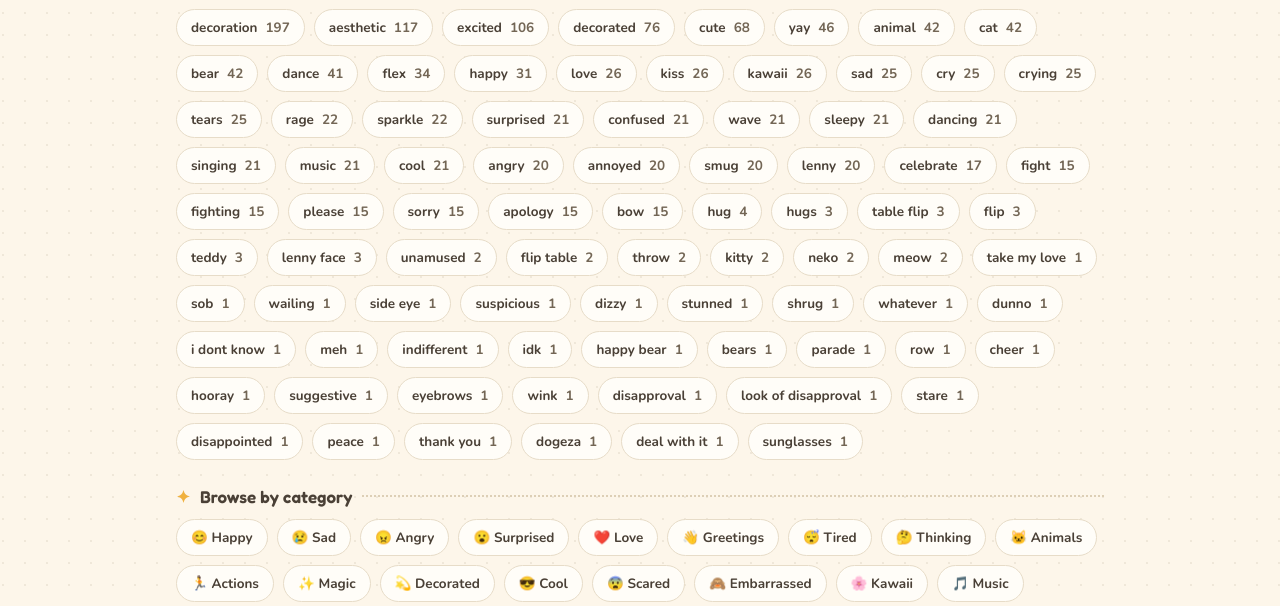
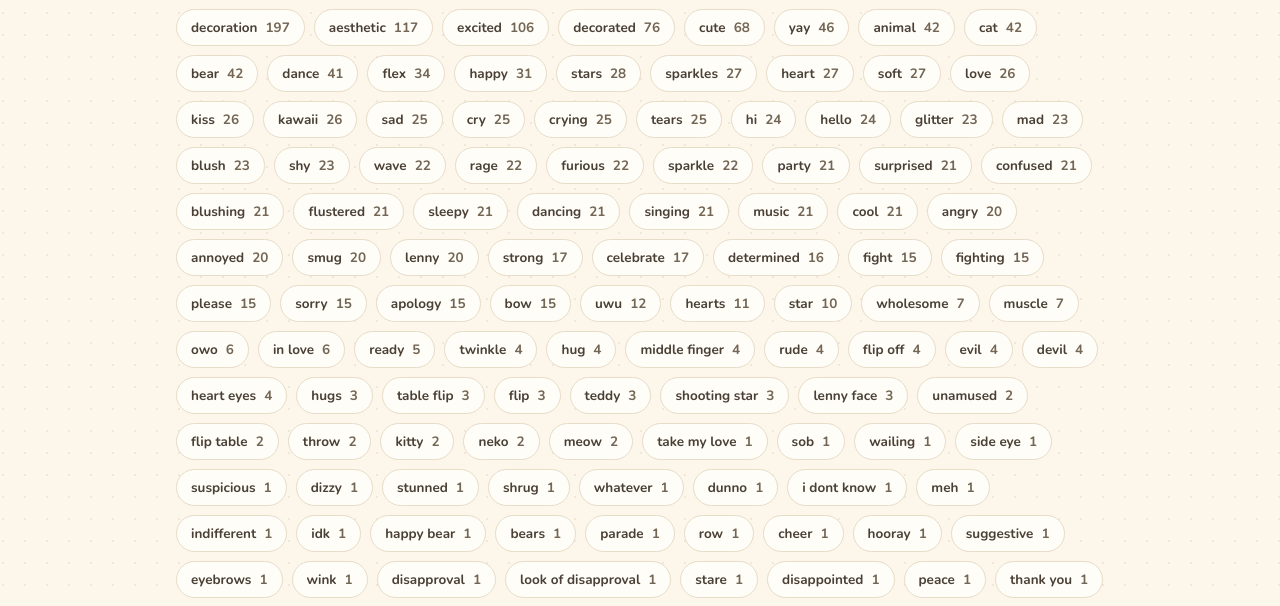
Before and after one commit to gfrmin/kaomoji, an Astro site: page /tags in a window 1280 px wide. Shown: the part 188-794 px from the top of the page. Built offline with nearby package versions, Linux system fonts and the light colour scheme; Astro itself is replaced by a stand-in of ours.

Commit message:
SEO: +32 cross-cutting tag pages + home FAQ (FAQPage) (#12)
Widen the long-tail entry surface ahead of launch. Tags are the find/
long-tail layer (categories stay the browse spine), so every new tag is a
genuine cross-cut — never a category clone.

Tags (84 -> 116 pages):
- Add high-intent curated search terms to marquee glyphs that already span
  2+ categories, vetted against the real dataset: uwu, owo, wholesome, soft,
  blush/blushing/shy/flustered, hi/hello, heart/hearts/in-love/heart-eyes,
  party, sparkles/glitter/twinkle, star/stars/shooting-star, mad/furious,
  middle-finger/rude/flip-off, evil/devil, muscle/strong, determined/ready.
- Generated by raw[cat][index] (exact glyph match, no retyping of combining
  marks). Every new term lands on >=3 items spanning 2+ categories — no new
  thin pages, no category-name clones. relatedTags still resolves (filters to
  page-eligible tags).

Home FAQ:
- Add a 4-Q "what is a kaomoji / how to copy / device support / vs emoji"
  block (visible <details> + FAQPage JSON-LD), distinct from the per-category
  FAQs — head-term People-Also-Ask coverage + content depth.

Verified: build 143 pages (was 111); new /t/ pages in sitemap + /tags;
axe 0 violations on home + new tag pages; no horizontal overflow.

Co-authored-by: Guy Freeman <guy@publicdatamarket.com>
Co-authored-by: Claude Opus 4.8 <noreply@anthropic.com>

```diff
--- a/src/data/overrides.js
+++ b/src/data/overrides.js
@@ -39,4 +39,79 @@ export const tagOverrides = {
   "ʕ•ᴥ•ʔﾉ": ["bear", "wave", "cute", "animal"],
   "ʕノ•ᴥ•ʔノ ︵ ┻━┻": ["bear", "table flip", "flip", "rage", "animal"],
   "ʕっ•ᴥ•ʔっ ʕっ•ᴥ•ʔっ ʕっ•ᴥ•ʔっ": ["bear", "bears", "parade", "cute", "animal", "row"],
+  // --- High-value cross-cutting search terms (uwu/owo, blush/shy, hi/hello,
+  // heart(s), party, sparkles/star, mad/furious, middle finger, evil/devil,
+  // muscle/strong/determined) attached to marquee glyphs spanning 2+ categories. ---
+  "(✿◠‿◠)": ["uwu","owo","wholesome"],
+  "(｡♥‿♥｡)": ["uwu","in love","heart eyes","hearts"],
+  "(◍•ᴗ•◍)": ["uwu","soft","wholesome"],
+  "(❁´◡`❁)": ["uwu","soft"],
+  "₍ᐢ•ﻌ•ᐢ₎": ["uwu","soft"],
+  "꒰ᵕ̤ᴗᵕ̤꒱": ["uwu","soft","wholesome"],
+  "( ˘▽˘)っ♡": ["uwu"],
+  "(´｡• ᵕ •｡`)": ["uwu","soft","wholesome"],
+  "(人◕ω◕)": ["owo","wholesome"],
+  "◝(⁰▿⁰)◜": ["owo","soft"],
+  "(♥ω♥)": ["heart","hearts","in love","heart eyes"],
+  "(♡∀♡)": ["heart","hearts","in love"],
+  "(●♡∀♡)": ["heart","hearts","in love","heart eyes","owo"],
+  "♡´･ᴗ･`♡": ["heart","hearts"],
+  "(≧◡≦) ♡": ["heart","hearts"],
+  "(*˘︶˘*).｡.:*♡": ["heart","hearts"],
+  "٩(♡ε♡)۶": ["heart","hearts"],
+  "❤(ӦｖӦ｡)": ["owo","in love"],
+  "(⁄ ⁄•⁄ω⁄•⁄ ⁄)": ["blush","blushing","shy","flustered"],
+  "(*^_^*)": ["blush","blushing","shy"],
+  "(//∇//)": ["blush","blushing","flustered"],
+  "(>///<)": ["blush","shy","flustered"],
+  "(^///^)": ["blush","blushing","shy"],
+  "(〃∀〃)": ["blush","blushing","shy"],
+  "( ˘ ³˘)♥": ["blush","shy"],
+  "(〃￣ω￣〃)ゞ": ["blush","shy"],
+  "ヽ(・∀・)ﾉ": ["hi","hello"],
+  "ヾ(＾∇＾)": ["hi","hello","wave"],
+  "( ´ ▽ ` )ﾉ": ["hi","hello"],
+  "(＾▽＾)/": ["hi","hello","wave"],
+  "(*^▽^)ノ": ["hi","hello"],
+  "ヾ(*⌒ヮ⌒*)ﾉ": ["hi","hello","wave"],
+  "( ° ∀ ° )ﾉﾞ": ["hi","hello"],
+  "＼(^▽^)／": ["party"],
+  "ヽ(>∀<☆)ノ": ["party","star","stars"],
+  "☆*:.｡.o(≧▽≦)o.｡.:*☆": ["party","sparkles","star","stars"],
+  "ヽ(^Д^)ﾉ": ["party"],
+  "٩(^‿^)۶": ["party"],
+  "ε=ε=ε=(ﾉ≧∀≦)ﾉ": ["party"],
+  "(∩•̀ω•́)⊃✧": ["party","sparkles"],
+  "٩(◕‿◕)۶✧*。": ["party","sparkles","stars"],
+  "\\(★ω★)/": ["party","star","stars"],
+  "(ﾉ´ヮ`)ﾉ*:･ﾟ✧": ["sparkles","glitter","twinkle"],
+  "(ﾉ◕ヮ◕)ﾉ*:･ﾟ✧": ["sparkles","glitter"],
+  "✧･ﾟ: *✧･ﾟ:*": ["sparkles","glitter","twinkle"],
+  "*:･ﾟ✧*:･ﾟ✧": ["sparkles","glitter"],
+  "｡･:*:･ﾟ★,｡･:*:･ﾟ☆": ["sparkles","stars","glitter","twinkle"],
+  "★彡": ["star","stars","shooting star"],
+  "☆彡": ["star","stars","shooting star"],
+  "(★^O^★)": ["star","stars"],
+  "‧₊˚✩彡": ["star","stars","shooting star"],
+  "ヽ(`⌒´)ﾉ": ["mad","furious"],
+  "ヽ(#`Д´)ﾉ": ["mad","furious"],
+  "(｀Д´)": ["mad","furious"],
+  "(*`へ´*)": ["mad"],
+  "(｀ε´)": ["mad"],
+  "凸(｀△´＋)": ["middle finger","rude","flip off"],
+  "凸( ̄ヘ ̄)": ["middle finger","rude","flip off"],
+  "凸(｀∀´)凸": ["middle finger","rude","flip off"],
+  "凸(`△´+)": ["middle finger","rude","flip off","mad"],
+  "(｀∀´)Ψ": ["evil","devil"],
+  "(*`ー´)ψ": ["evil","devil"],
+  "ヽ(o`皿′o)ノ": ["evil","devil"],
+  "(#`皿´)": ["evil","devil"],
+  "ᕙ(⇀‸↼‶)ᕗ": ["muscle","strong"],
+  "ᕦ(ò_óˇ)ᕤ": ["muscle","strong","determined"],
+  "(۶•̀ᴗ•́)۶": ["muscle","strong","determined"],
+  "٩(๑•̀ω•́๑)۶": ["muscle","strong","determined"],
+  "(ง •̀_•́)ง": ["determined","ready"],
+  "(ง'̀-'́)ง": ["determined","ready"],
+  "( •̀ᄇ• ́)ﻭ✧": ["determined","ready"],
+  "(•̀o•́)ง": ["determined","ready"],
 };
```
Also changed, not shown: src/pages/index.astro (+40 -0 lines).
